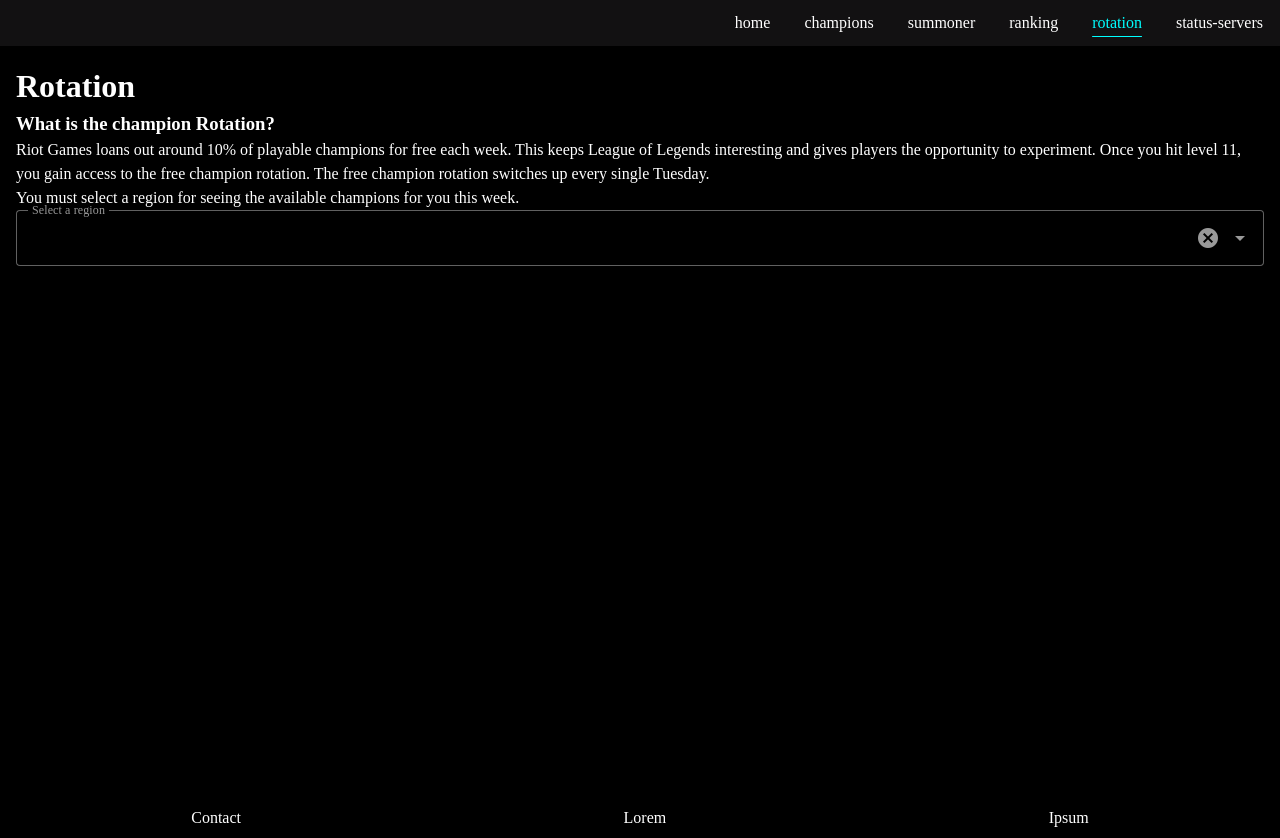
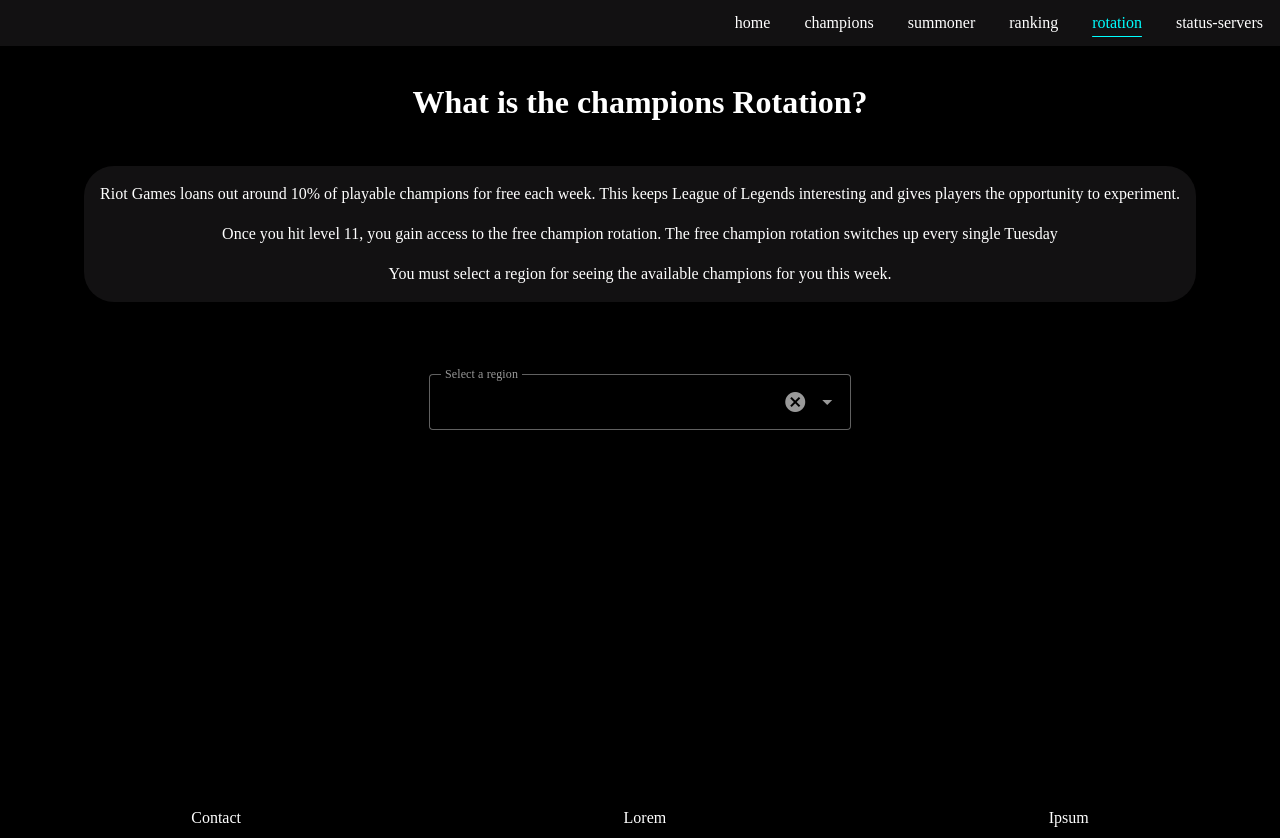
Before and after one commit to wooit/FetchingDataFromLeague, a Vue app: page /rotation in a window 1280 px wide. Built offline with nearby package versions, Linux system fonts and the light colour scheme; a web font is replaced by a local one.

Commit message:
feature: finished css for RotationView.vue component and its subcomponent fix: added validate on key enter value for SummonerView.vue component fix: small css fix in MatchHistory.vue component

```diff
--- a/src/components/Layout/NavBar.vue
+++ b/src/components/Layout/NavBar.vue
@@ -13,7 +13,7 @@
 
 </script>
 
-<style scoped>
+<style >
 
 nav {
   min-height: 5vh;
--- a/src/components/rotations/DisplayRotation.vue
+++ b/src/components/rotations/DisplayRotation.vue
@@ -1,16 +1,21 @@
 <template>
-  <div>
-    <div>
-      <h3> What is the champion Rotation?</h3>
-      <p>Riot Games loans out around 10% of playable champions for free each week. This keeps League of Legends interesting and gives players the opportunity to experiment. Once you hit level 11, you gain access to the free champion rotation. The free champion rotation switches up every single Tuesday.</p>
-      <p>You must select a region for seeing the available champions for you this week.</p>
+  <div class="container">
+    <div class="rotation-bloc">
+      <h1> What is the champions Rotation?</h1>
+      <div class="rotation-texts">
+        <p>Riot Games loans out around 10% of playable champions for free each week.
+        This keeps League of Legends interesting and gives players the opportunity to experiment. </p>
+        <p> Once you hit level 11, you gain access to the free champion rotation.
+        The free champion rotation switches up every single Tuesday</p>
+        <p>You must select a region for seeing the available champions for you this week.</p>
+      </div>
+
     </div>
 
-    <select-region @selected-region="getSelectedRegion"></select-region>
+    <select-region class="select-region-component" @selected-region="getSelectedRegion"></select-region>
 
-    <section v-if="rotationHasBeenFetched">
-      <champion-card v-for="champion in listRotation" :key="champion" :championKey="champion"></champion-card>
-      {{ listRotation }}
+    <section class="list-champions-rotation" v-if="rotationHasBeenFetched">
+      <champion-card class="champion-card" v-for="champion in listRotation" :key="champion" :championKey="champion"></champion-card>
     </section>
   </div>
 </template>
@@ -55,3 +60,52 @@
   },
 }
 </script>
+
+<style scoped>
+.container {
+  display: flex;
+  flex-direction: column;
+  gap: 5vh;
+}
+.rotation-bloc {
+  margin-bottom: 1rem;
+  padding: 1rem;
+}
+
+.rotation-bloc h1 {
+  text-align: center;
+  margin-bottom: 5vh;
+}
+
+.rotation-texts {
+  display: flex;
+  flex-direction: column;
+  gap: 1rem;
+  align-items: center;
+  background-color: #121112;
+  border-radius: 30px;
+  padding: 1rem;
+  margin: auto;
+  width: max-content;
+  max-width: 100%;
+  min-width: min-content;
+}
+
+.select-region-component {
+  width: 33vw;
+}
+
+.list-champions-rotation {
+  margin: 2rem;
+  display: flex;
+  flex-wrap: wrap;
+  flex-basis: fit-content;
+  justify-content: center;
+
+}
+
+.champion-card {
+  flex-basis: 0;
+}
+
+</style>
--- a/src/components/summoner/SelectedSummoner.vue
+++ b/src/components/summoner/SelectedSummoner.vue
@@ -54,6 +54,10 @@
       text-align: end;
   }
 
+  .redirect-btn:hover {
+    color: cyan;
+  }
+
   .section-summoner-profile {
     background-color: #121112;
     display: flex;
--- a/src/components/summoner/subSummonerComponents/ChampionsMastery.vue
+++ b/src/components/summoner/subSummonerComponents/ChampionsMastery.vue
@@ -89,7 +89,6 @@
     flex-wrap: wrap;
     gap: 1rem;
     justify-content: center;
-
   }
 
   .champion-card {
--- a/src/components/summoner/subSummonerComponents/MatchHistory.vue
+++ b/src/components/summoner/subSummonerComponents/MatchHistory.vue
@@ -73,6 +73,7 @@
   .container {
     display: flex;
     flex-direction: column;
+    align-items: center;
   }
 
   .chosen-category-explanations {
@@ -93,12 +94,11 @@
     flex-direction: column;
     gap: 1rem;
     justify-content: center;
-    align-items: center;
+
   }
 
   .card-match {
-    height: 100%;
     max-width: 50vw;
-    max-height: 50vh;
+    margin-bottom: 2rem;
   }
 </style>
--- a/src/components/summoner/subSummonerComponents/matchHistory/CardMatch.vue
+++ b/src/components/summoner/subSummonerComponents/matchHistory/CardMatch.vue
@@ -42,7 +42,6 @@
             </div>
           </div>
         </div>
-
 
         <div class="players-info">
           <div class="team1">
@@ -318,7 +317,8 @@
 .players-info {
   display: flex;
   flex-direction: row;
-  width: 40%;
+  width: 30%;
+  /*max-width: 100%;*/
   /*max-height: 100%;*/
   align-items: center;
 }
@@ -334,11 +334,16 @@
 .player {
   display: flex;
   align-items: center;
+  overflow: hidden;
 }
 
 .player img {
   width:10%;
   height: 10%;
+}
+
+.player p {
+  overflow: hidden;
 }
 
 /* MORE INFOS CSS */
--- a/src/views/RotationView.vue
+++ b/src/views/RotationView.vue
@@ -1,13 +1,11 @@
 <template>
   <div>
-    <h1>Rotation</h1>
     <display-rotation></display-rotation>
   </div>
 </template>
 
 <script>
 import displayRotation from '@/components/rotations/DisplayRotation';
-// getting data here https://developer.riotgames.com/apis#champion-v3/GET_getChampionInfo
 export default {
   components: {
     displayRotation
--- a/src/views/SummonerView.vue
+++ b/src/views/SummonerView.vue
@@ -10,6 +10,7 @@
           label="Username"
           variant="outlined"
           color="cyan"
+          @keyup.enter="fetchSummonerInfo"
       ></v-text-field>
 
       <v-btn v-if="!selectedRegion || !selectedSummoner"  class="validate-btn" disabled>
```
